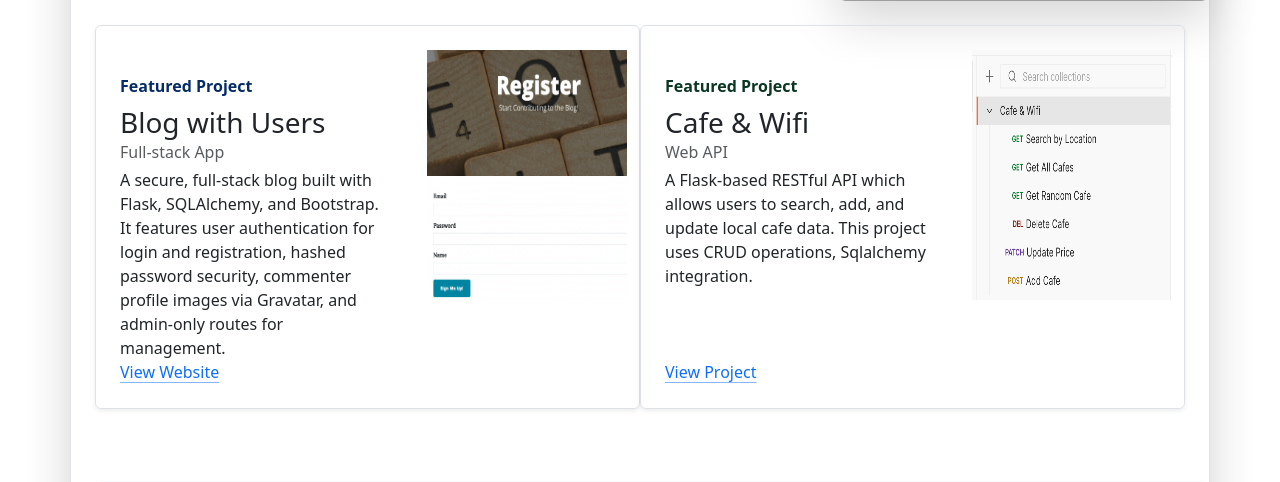
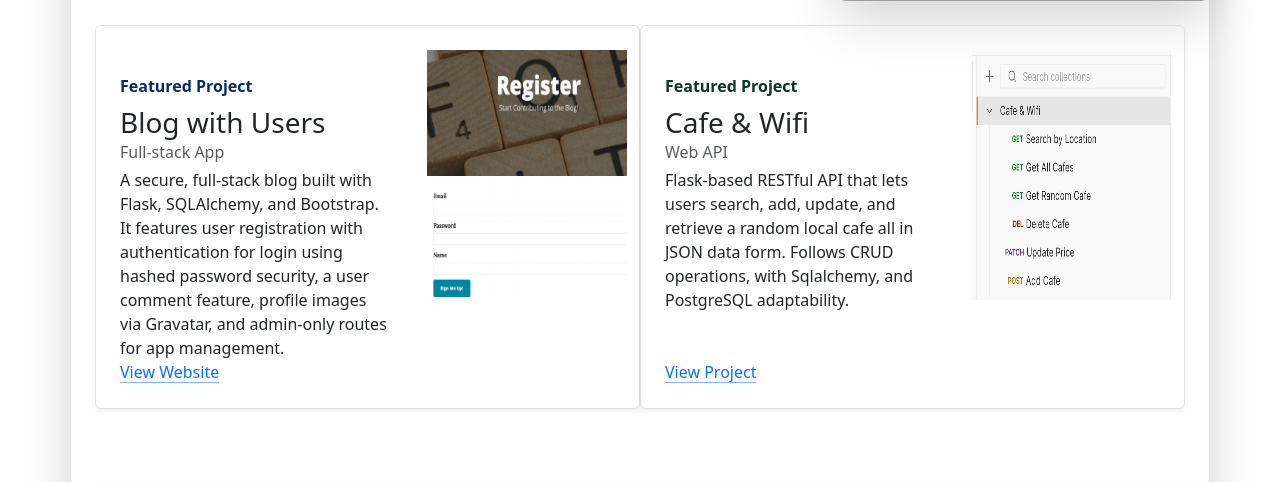
Before and after one commit to Esqrperaza/resume-site, a Flask app: page / in a window 1280 px wide. Shown: the part 560-1042 px from the top of the page. Run offline with Flask 3, Linux system fonts and the light colour scheme; grey boxes are pictures that could not be loaded.

Commit message:
feature projects card edit

```diff
--- a/templates/index.html
+++ b/templates/index.html
@@ -32,7 +32,7 @@
                   <strong class="d-inline-block mb-2 text-primary-emphasis">Featured Project</strong>
                   <h3 class="mb-0">Blog with Users</h3>
                   <div class="mb-1 text-body-secondary">Full-stack App</div>
-                  <p class="card-text mb-auto">A secure, full-stack blog built with Flask, SQLAlchemy, and Bootstrap. It features user authentication for login and registration, hashed password security, commenter profile images via Gravatar, and admin-only routes for management.</p>
+                  <p class="card-text mb-auto">A secure, full-stack blog built with Flask, SQLAlchemy, and Bootstrap. It features user registration with authentication for login using hashed password security, a user comment feature, profile images via Gravatar, and admin-only routes for app management.</p>
                   <a href="https://blog-for-deployment-4lm9.onrender.com/" class="icon-link gap-1 icon-link-hover stretched-link" target="_blank">View Website<svg class="bi" aria-hidden="true"><use xlink:href="#chevron-right"></use></svg>
                   </a>
               </div>
@@ -57,7 +57,7 @@
                  <strong class="d-inline-block mb-2 text-success-emphasis">Featured Project</strong>
                  <h3 class="mb-0">Cafe & Wifi</h3>
                  <div class="mb-1 text-body-secondary">Web API</div>
-                 <p class="card-text mb-auto">A Flask-based RESTful API which allows users to search, add, and update local cafe data. This project uses CRUD operations, Sqlalchemy integration.</p>
+                 <p class="card-text mb-auto">Flask-based RESTful API that lets users search, add, update, and retrieve a random local cafe all in JSON data form. Follows CRUD operations, with Sqlalchemy, and PostgreSQL adaptability.</p>
                  <a href="https://github.com/Esqrperaza/cafe-api" class="icon-link gap-1 icon-link-hover stretched-link" target="_blank">View Project<svg class="bi" aria-hidden="true"><use xlink:href="#chevron-right"></use>
                  </svg>
                  </a>
@@ -97,24 +97,9 @@
           <div class="col-md-4 d-flex align-items-center">
               <span class="mb-3 mb-md-0 text-body-secondary">© 2025 Evan P.</span>
           </div>
-<!--          <ul class="nav col-md-4 justify-content-end list-unstyled d-flex">-->
-<!--              <li class="ms-3">-->
-<!--                  <a class="text-body-secondary" href="#" aria-label="Instagram">-->
-<!--                  <svg class="bi" width="24" height="24" aria-hidden="true">-->
-<!--                      <use xlink:href="#instagram"></use>-->
-<!--                  </svg>-->
-<!--              </a>-->
-<!--              </li>-->
-<!--              <li class="ms-3">-->
-<!--                  <a class="text-body-secondary" href="#" aria-label="Facebook">-->
-<!--                      <svg class="bi" width="24" height="24">-->
-<!--                          <use xlink:href="#facebook"></use>-->
-<!--                          </svg>-->
-<!--                  </a>-->
-<!--              </li>-->
-<!--          </ul>-->
       </footer>
      </div>
+
 </body>
 
 
```
